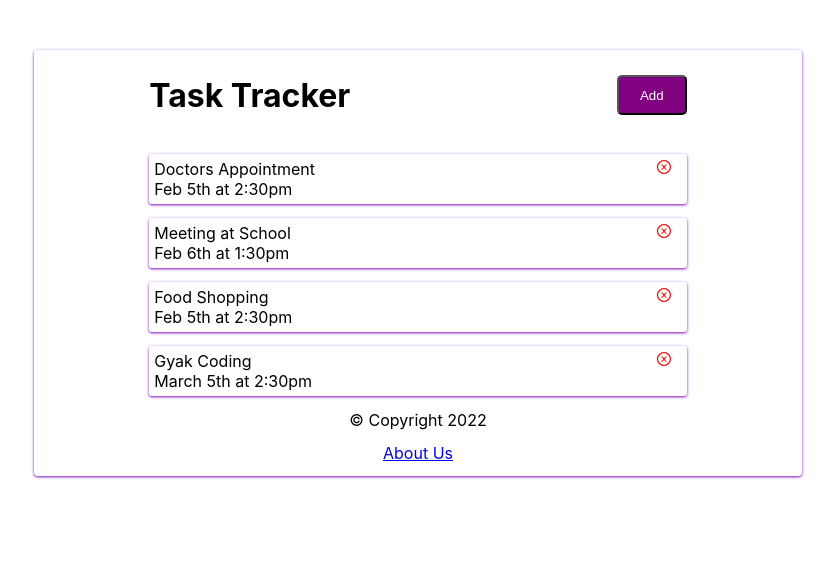
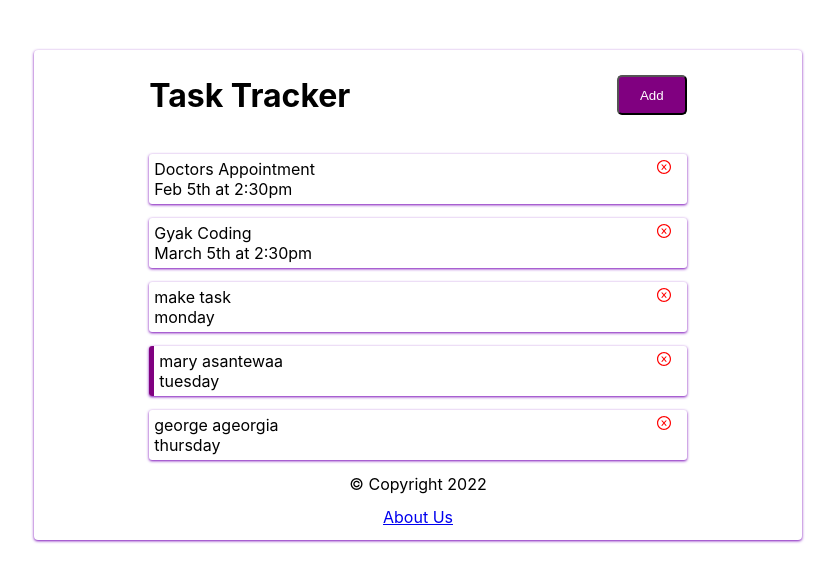
Before and after one commit to victorboadum/react-task-tracker, a React (Create React App) app: page / in a window 1280 px wide. Shown: the top 582 px of the page, without its empty margins (222-1057 px from the left). Built offline with nearby package versions, Linux system fonts and the light colour scheme; data requests are answered from the project's data file.

Commit message:
db-included

```diff
--- /dev/null
+++ b/db.json
@@ -0,0 +1,34 @@
+{
+  "tasks": [
+    {
+      "id": 1,
+      "text": "Doctors Appointment",
+      "day": "Feb 5th at 2:30pm",
+      "reminder": false
+    },
+    {
+      "id": 4,
+      "text": "Gyak Coding",
+      "day": "March 5th at 2:30pm",
+      "reminder": false
+    },
+    {
+      "text": "make task",
+      "day": "monday",
+      "reminder": false,
+      "id": 5
+    },
+    {
+      "text": "mary asantewaa",
+      "day": "tuesday",
+      "reminder": true,
+      "id": 6
+    },
+    {
+      "text": "george ageorgia",
+      "day": "thursday",
+      "reminder": false,
+      "id": 7
+    }
+  ]
+}
--- a/package.json
+++ b/package.json
@@ -6,9 +6,11 @@
     "@testing-library/jest-dom": "^5.16.4",
     "@testing-library/react": "^13.1.1",
     "@testing-library/user-event": "^13.5.0",
+    "json-server": "^0.17.0",
     "react": "^18.0.0",
     "react-dom": "^18.0.0",
     "react-icons": "^4.3.1",
+    "react-router-dom": "^6.3.0",
     "react-scripts": "5.0.1",
     "web-vitals": "^2.1.4"
   },
@@ -16,7 +18,8 @@
     "start": "react-scripts start",
     "build": "react-scripts build",
     "test": "react-scripts test",
-    "eject": "react-scripts eject"
+    "eject": "react-scripts eject",
+    "server": "json-server --watch db.json --port 5000"
   },
   "eslintConfig": {
     "extends": [
--- a/src/App.js
+++ b/src/App.js
@@ -4,13 +4,48 @@ import Header from './Components/Header';
 import AddTask from './Components/AddTask';
 import ShowTask from './Components/ShowTask';
 import Footer from './Components/Footer';
-import {useState} from "react";
+import {useState, useEffect} from "react";
 
 
 
 function App() {
 
-  const [tasks, setTasks] = useState(
+  //useEffect-dynamic-db-json-CRUD-api
+  const [tasks, setTasks] = useState([]);
+
+  //useEffect: used when we want something to happen ryt when the page loads
+  useEffect(() => {
+    const getTasks = async () => {
+      const tasksFromServer = await fetchTasks();
+      setTasks(tasksFromServer);
+    }
+
+    getTasks();
+
+  }, []);
+
+  //fetch tasks
+  //make an async-func to await a fetch-api
+  const fetchTasks = async ()=>{
+    const res = await fetch("http://localhost:5000/tasks");
+    const data = res.json();
+
+    console.log(data);
+    return(data);
+  }
+
+
+  const fetchTask = async (id)=>{
+    const res = await fetch(`http://localhost:5000/tasks/${id}`);
+    const data = res.json();
+
+    console.log(data);
+    return(data);
+  }
+
+
+  //manual-stati-API
+  /*const [tasks, setTasks] = useState(
     [
         {
             id: 1,
@@ -37,29 +72,87 @@ function App() {
             reminder: false,
         },
       ]
-  )
+  )*/
 
       //delete task
-      const deleteTask = (id)=> {
+      const deleteTask = async (id)=> {
         console.log('deleteTask', id)
+
+        //db-update:
+        await fetch(`http://localhost:5000/tasks/${id}`,
+        {
+          method: 'DELETE'
+        });
+
+        //UI-update:
         setTasks(tasks.filter((task)=>{
           return(task.id !== id);
         }))
       }
 
-      //ondbClick
-      const toggleOndbClick = (id)=> {
+
+      //toggleOndbClick
+      const toggleOndbClick = async (id)=> {
         console.log('dbClick on: ', id)
+
+        //get-db-data:
+        const taskToToggle = await fetchTask(id);
+        //modify-pulled-db-data:
+        const updatedTask = {...taskToToggle, reminder:!taskToToggle.reminder}
+
+        //post-back-modified-db-data:
+        const res = await fetch(`http://localhost:5000/tasks/${id}`,
+        {
+          method:'PUT',
+          headers: {
+            'Content-type':  'application/json'
+          },
+          body: JSON.stringify(updatedTask)
+        }
+        );
+
+        const data = await res.json();
+
+        //update-UI-by-modified-data:
+        setTasks(tasks.map((task)=>{
+          return(
+            task.id === id ? {...task, reminder : data.reminder} : {...task}
+          );
+        }));
+
+        /*//UI-update:
         setTasks(tasks.map((task)=>{
           return(
             task.id === id ? {...task, reminder : !task.reminder} : {...task}
           );
-        }))
+        })); */
       }
 
+
+
       //AddTask
-      const addTask = (text, day, reminder)=> {
-        setTasks([...tasks, {id:tasks.length+1, text, day, reminder}]);
+      const addTask = async (text, day, reminder)=> {
+
+        //manual-post:
+        /*setTasks([...tasks, {id:tasks.length+1, text, day, reminder}]);*/
+
+        //db-post:
+        const res = await fetch(`http://localhost:5000/tasks/`,
+        {
+          method: 'POST',
+          headers: {
+            'Content-type' : 'application/json'
+          },
+          body: JSON.stringify({text, day, reminder})
+        });
+
+        const data = await res.json();
+
+        console.log(data, '----res----');
+
+        //UI-update of: db-post:
+        setTasks([...tasks, data]);
+
       }
 
 
@@ -73,8 +166,6 @@ function App() {
 
 
   return (
-    <div>
-
 
       <div className="container">
 
@@ -90,9 +181,62 @@ function App() {
 
       </div>
 
-
-    </div>
   );
 }
 
 export default App;
+
+
+
+
+
+
+
+
+
+
+
+
+
+
+
+
+
+
+
+
+
+
+/*
+
+{
+  "tasks": [
+    {
+      "id": 1,
+      "text": "Doctors Appointment",
+      "day": "Feb 5th at 2:30pm",
+      "reminder": false
+    },
+    {
+        "id": 2,
+        "text": "Meeting at School",
+        "day": "Feb 6th at 1:30pm",
+        "reminder": false
+    },
+    {
+        "id": 3,
+        "text": "Food Shopping",
+        "day": "Feb 5th at 2:30pm",
+        "reminder": false
+    },
+    {
+        "id": 4,
+        "text": "Gyak Coding",
+        "day": "March 5th at 2:30pm",
+        "reminder": false
+    }
+  ]
+
+}
+
+*/
--- a/src/Components/AddTask.js
+++ b/src/Components/AddTask.js
@@ -38,7 +38,7 @@ import {useState} from 'react'
 
             <div className="input-section">
               <label>Day & time:</label> <br />
-              <input type="text" onChange={(le)=> setDay(le.target.value)} value={day} placeholder="Add Task" className="text"/>
+              <input type="text" onChange={(le)=> setDay(le.target.value)} value={day} placeholder="Add Day" className="text"/>
             </div>
 
             <div className="input-section reminder-section">
```
Also changed, not shown: src/App_JSX.js (added, +95 -0 lines), 1 other file (tests, documents, lock files or other folders).
